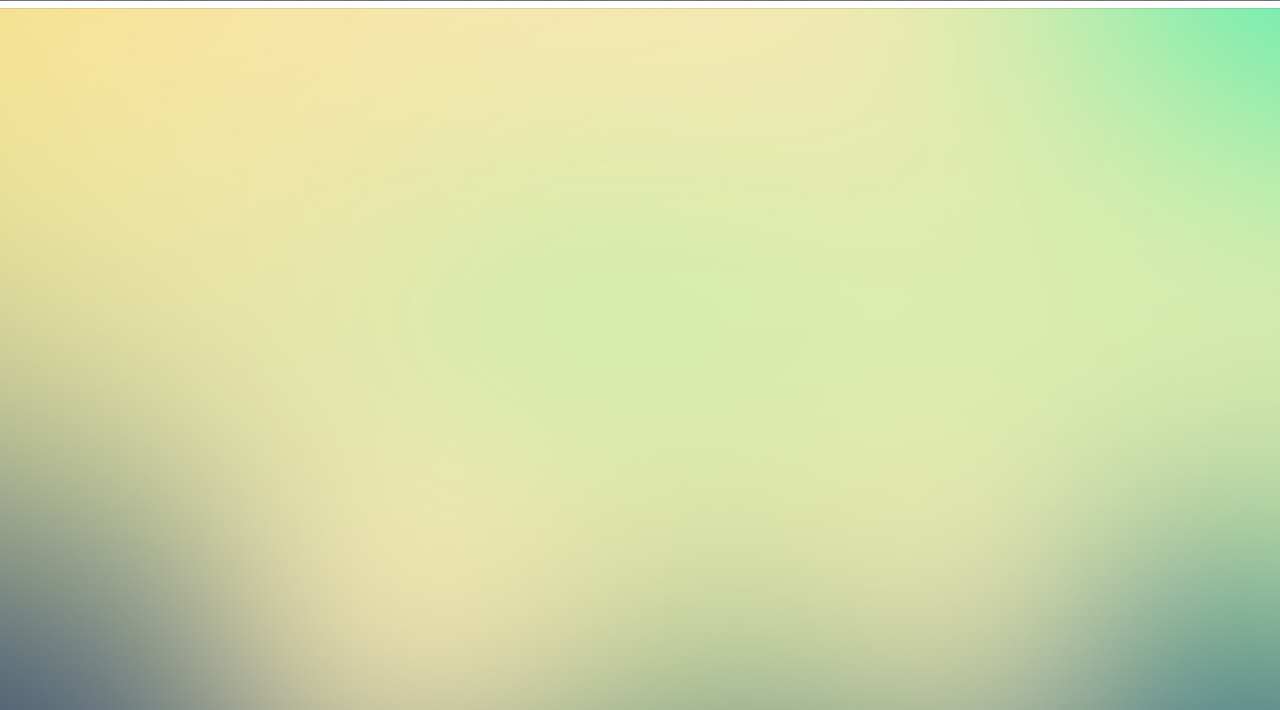
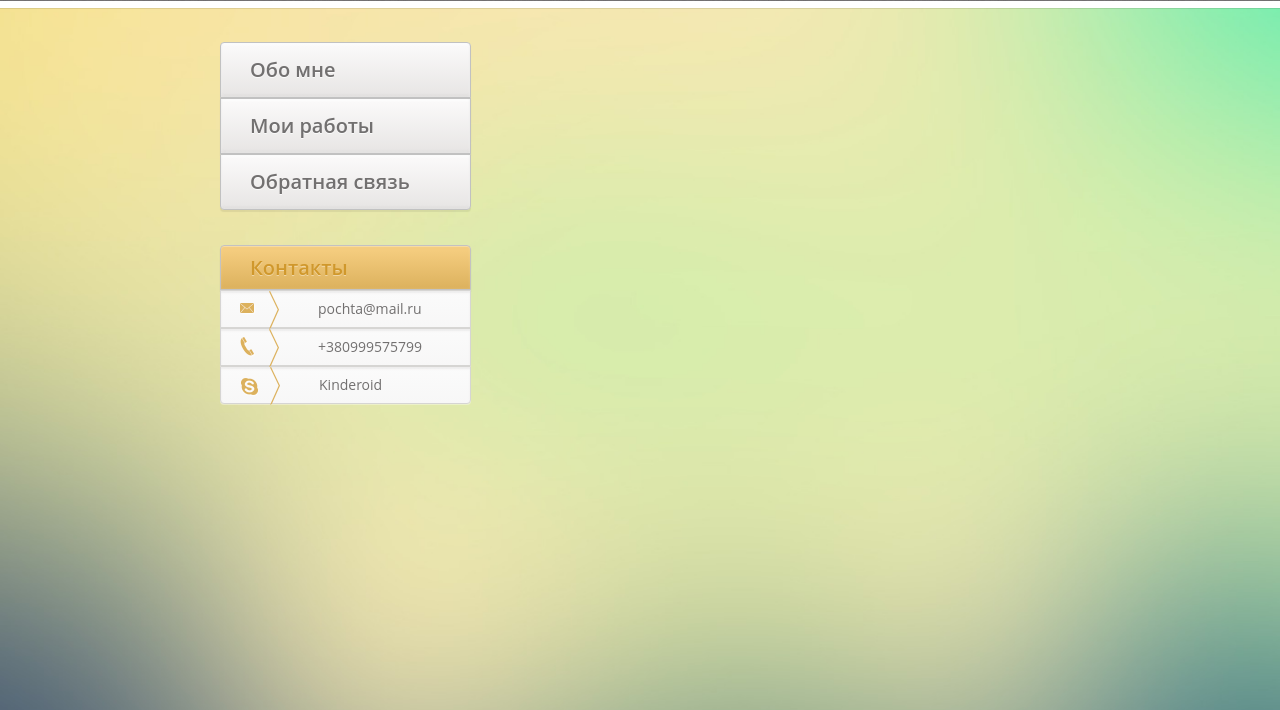
Before and after one commit to SarykL/loftschool_portfolio, a website: page src/index.html in a window 1280 px wide. Shown: the part 90-800 px from the top of the page. Drawn offline with nearby package versions, Linux system fonts and the light colour scheme; files that its build step writes are made by us from their sources; files whose address does not match are found by name.

Commit message:
navigation commit

```diff
--- a/src/style/main.scss
+++ b/src/style/main.scss
@@ -44,7 +44,8 @@ body {
 }
 
 .container {
-	max-width: 960px;
+	min-width: 960px;
+	max-width: 1400px;
 	margin: auto;
 }
 
@@ -107,3 +108,124 @@ body {
 	}
 }
 // End Header styles
+
+
+/*****************************
+		----main section----
+*****************************/
+
+.left-nav {
+	margin: 0 0 0 180px;
+	ul{
+		list-style: none;
+	}
+	a {
+		text-decoration: none;
+		text-shadow: 0 1px 0 rgba(255, 255, 255, 0.75);
+		color: #727070;
+		// font-family: OpenSans;
+		font-size: 20px;
+		font-weight: 600;
+		line-height: 22px;
+	}
+	li {
+		vertical-align: middle;
+		line-height: 54px;
+		width: 220px;
+		height: 54px;
+		padding-left: 29px;
+		background-image: linear-gradient(to top, #e7e5e4 0%, #faf9f9 94%, white 100%);
+		background-color: #faf9f9;
+		border: 1px solid #c1c1c1;
+		box-shadow: 0 2px 1px rgba(17, 17, 17, 0.07), inset 0 -2px 3px rgba(45, 45, 45, 0.05), inset 0 0 3px #f6f6f7;
+		&:first-child, &:first-child:hover {
+			border-radius: 4px 4px 0 0;
+
+		}
+		&:last-child, &:last-child:hover {
+			border-radius: 0 0 4px 4px;
+		}
+		&:hover {
+			background-color: #faf9f9;
+			background-image: linear-gradient(to top, #c0bebe 0%, #e2e0e0 86%, #e2e0e0 87%, #e7e6e6 100%);
+			border: 1px solid #c1c1c1;
+			box-shadow: inset 0 -2px 1px rgba(45, 45, 45, 0.04), inset 0 0 3px rgba(201, 201, 201, 0.61);
+		}
+	}
+}
+
+.contact-nav {
+	margin-top: 35px;
+	li {
+		height: 36px;
+		line-height: 36px;
+		background-color: #fbfbfb;
+		background-image: linear-gradient(to top, rgba(233, 231, 231, 0.2) 0%, transparent 100%);
+		border: 1px solid #d6d5d3;
+		box-shadow: 0 1px 0 rgba(255, 255, 255, 0.35), inset 0 2px 2px rgba(114, 112, 112, 0.1), 0 0 1px rgba(255, 255, 255, 0.15);
+		&:hover {
+			background-color: white;
+			background-image: linear-gradient(to top, rgba(224, 197, 145, 0.2) 0%, transparent 100%);
+			border: 1px solid #d6d5d3;
+			box-shadow: inset 0 2px 2px rgba(114, 112, 112, 0.1), 0 0 1px rgba(255, 255, 255, 0.15);
+		}
+		&:not(:first-child) {
+			color: #727070;
+			// font-family: OpenSans;
+			font-size: 14px;
+			font-weight: 400;
+		}
+		&:first-child {
+			text-shadow: 0 1px 0 rgba(255, 255, 255, 0.4);
+			color: #d0982c;
+			// font-family: OpenSans;
+			font-size: 20px;
+			font-weight: 600;
+			line-height: 43px;
+			height: 43px;
+			background-color: #fffbf9;
+			background-image: linear-gradient(to top, #dcb15d 0%, #f4cc7e 89%, #f4cc7e 90%, #f4cc7e 100%);
+			border: 1px solid #c3c2c2;
+			box-shadow: 0 2px 1px rgba(9, 9, 9, 0.17), inset 0 1px 0 rgba(255, 255, 255, 0.25), inset 0 0 3px rgba(246, 247, 247, 0.15);
+		}
+	}
+}
+
+.main-section {
+	padding-top: 14px;
+}
+//End Main section
+
+
+.contact-mail {
+	&:before {
+		content: "";
+	 	@include sprite($contact-mail);
+	 	display: inline-block;
+	 	float: left;
+	 	margin-left: -10px;
+	 	margin-right: 39px;
+	}
+}
+
+.contact-phone {
+	&:before {
+		content: "";
+	 	@include sprite($contact-phone);
+	 	display: inline-block;
+	 	float: left;
+	 	margin-left: -10px;
+	 	margin-right: 39px;
+	}
+}
+
+.contact-skype {
+	&:before {
+		content: "";
+	 	@include sprite($contact-skype);
+	 	display: inline-block;
+	 	float: left;
+	 	margin-left: -10px;
+	 	margin-right: 39px;
+	}
+}
--- /dev/null
+++ b/src/template/about.html
@@ -0,0 +1,34 @@
+<div class="main-section container">
+	<div class="page-navigation">
+		<nav class="left-nav">
+			<ul class="menu-nav">
+				<li>
+					<a href="">Обо мне</a>
+				</li>
+				<li>
+					<a href="">Мои работы</a>
+				</li>
+				<li>
+					<a href="">Обратная связь</a>
+				</li>
+			</ul>
+			<ul class="contact-nav">
+				<li class="contact-header">
+					Контакты
+				</li>
+				<li>
+					<span class="contact-mail">pochta@mail.ru</span>
+				</li>
+				<li>
+					<span class="contact-phone">+380999575799</span>
+				</li>
+				<li>
+					<span class="contact-skype">Kinderoid</span>
+				</li>
+			</ul>
+		</nav>
+	</div>
+	<div class="main-content">
+
+	</div>
+</div>
```
Also changed, not shown: src/index.html (+1 -1 lines), dist/css/main.css, dist/index.html, 1 other file.
